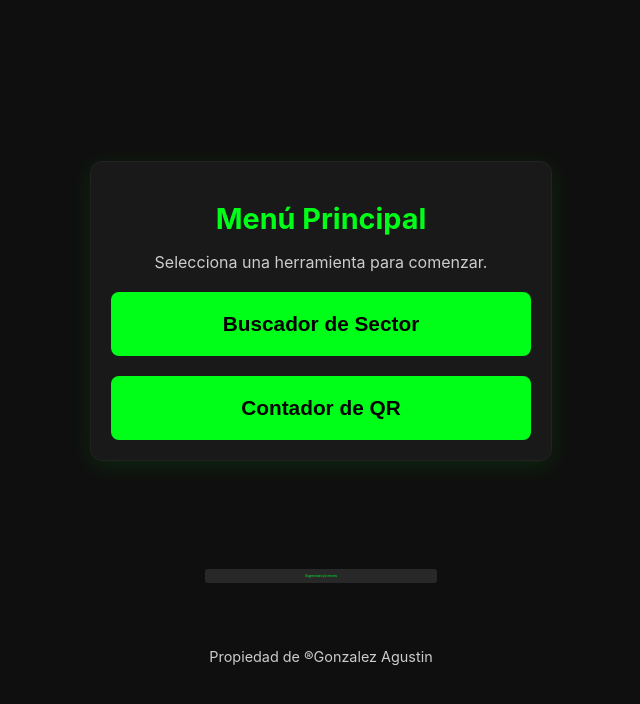
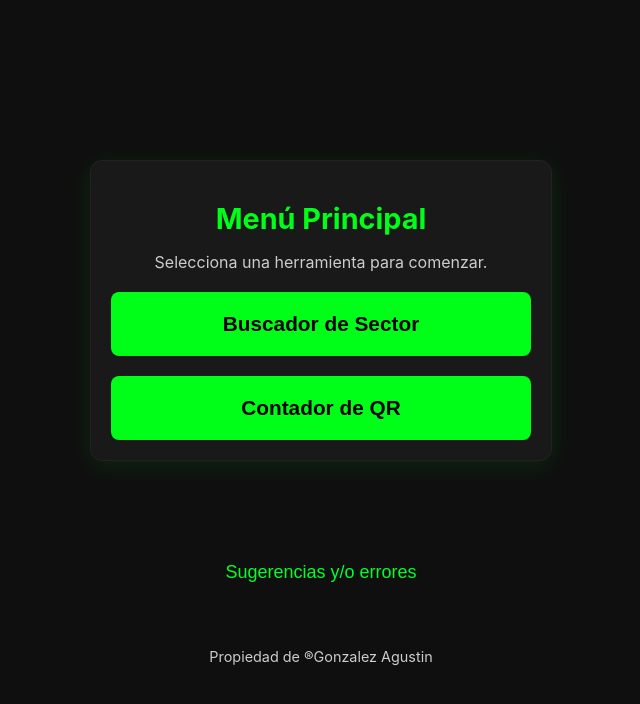
Before and after one commit to 999DEMON666/Test---camara, a plain HTML site: page index.html in a window 1280 px wide. Shown: the whole page, without its empty margins (319-959 px from the left). Drawn offline with Linux system fonts and the light colour scheme.

Commit message:
Update style.css

```diff
--- a/style.css
+++ b/style.css
@@ -1,12 +1,11 @@
 /* Estilos Generales */
 body {
       .boton-sugestion button {
-            background-color: #282828;
+            background-color: transparent;
             color: #00ff2d;
-            padding: 5px 100px;
+            padding: none;
             border: none;
-            border-radius: 3px;
-            font-size: 3px;
+            font-size: 18px;
         }
             .boton-sugestion {
             display: flex;
```
